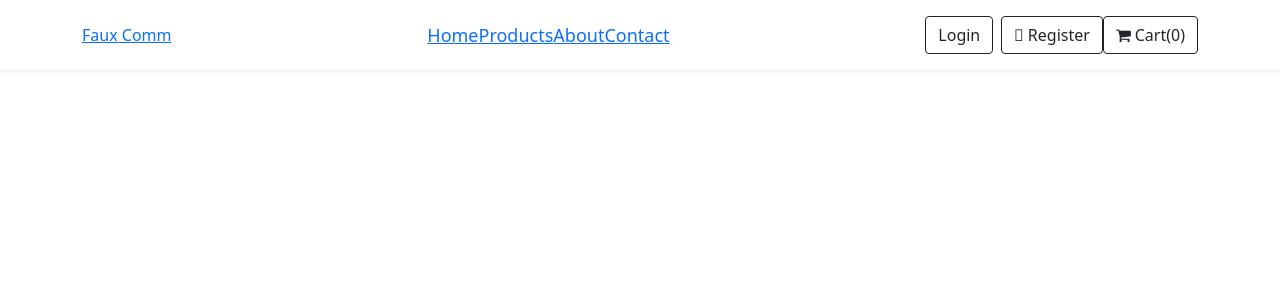
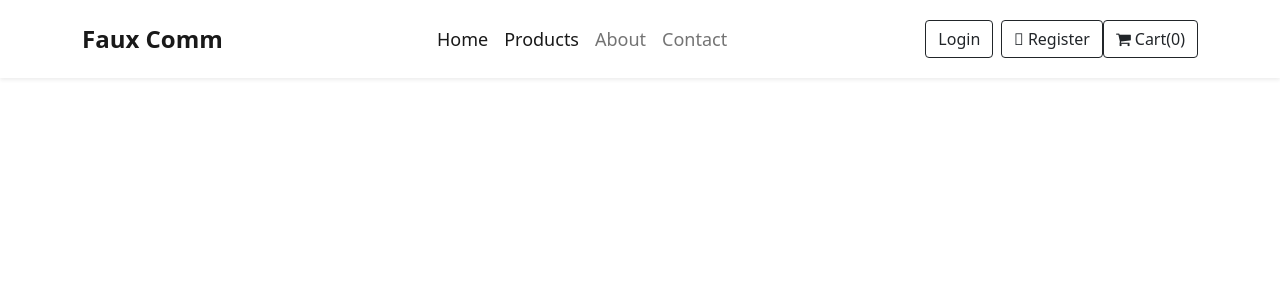
Before and after one commit to kellykaufman/faux-comm, a React (Create React App) app: page /products in a window 1280 px wide. Shown: the top 300 px of the page. Built offline with nearby package versions, Linux system fonts and the light colour scheme.

Commit message:
Adds BrowserRouter

```diff
--- a/src/App.js
+++ b/src/App.js
@@ -1,19 +1,10 @@
 import "./App.css";
-import Navbar from "./components/Navbar";
-import Home from "./components/Home";
-import { Routes, Route } from "react-router-dom";
-import Products from "./components/Products";
-import { Product } from "./components/Product";
+import { Outlet } from "react-router-dom";
 
 function App() {
   return (
     <>
-      <Navbar />
-      <Routes>
-        <Route exact path="/" element={Home} />
-        <Route exact path="/products " element={Products} />
-        <Route exact path="/products/:id " element={Product} />
-      </Routes>
+      <Outlet />
     </>
   );
 }
--- a/src/components/Home.jsx
+++ b/src/components/Home.jsx
@@ -7,7 +7,7 @@ export default function Home() {
   return (
     <div className="hero">
 <div className="card bg-dark text-white border-0">
-  <img src={backgroundPhoto} class="card-img" alt="Background" height= "550px"/>
+  <img src={backgroundPhoto} className="card-img" alt="Background" height= "550px"/>
   <div className="card-img-overlay d-flex flex-column justify-content-center">
     <div className="container">
     <h5 className="card-title display-3 fw-bolder mb-0">NEW SEASON ARRIVALS</h5>
--- a/src/components/Navbar.jsx
+++ b/src/components/Navbar.jsx
@@ -1,36 +1,36 @@
 import React from 'react';
 import { NavLink } from 'react-router-dom';
 
-export default function  () {
+export default function Navbar () {
   return (
 
-    <div><nav class="navbar navbar-expand-lg navbar-light bg-light bg-white py-3 shadow-sm">
-    <div class="container">
-      <NavLink class="navbar-brand fw-bold fs-4" to="">Faux Comm</NavLink>
+    <div><nav className="navbar navbar-expand-lg navbar-light bg-light bg-white py-3 shadow-sm">
+    <div className="container">
+      <NavLink className="navbar-brand fw-bold fs-4" to="">Faux Comm</NavLink>
       <button
-      class="navbar-toggler"
+      className="navbar-toggler"
       type="button"
       data-bs-toggle="collapse"
       data-bs-target="#navbarSupportedContent"
       aria-controls="navbarSupportedContent"
       aria-expanded="false"
        aria-label="Toggle navigation">
-        <span class="navbar-toggler-icon"></span>
+        <span className="navbar-toggler-icon"></span>
       </button>
-      <div class="collapse navbar-collapse" id="navbarSupportedContent">
-        <ul class="navbar-nav mx-auto mb-2 mb-lg-0">
+      <div className="collapse navbar-collapse" id="navbarSupportedContent">
+        <ul className="navbar-nav mx-auto mb-2 mb-lg-0">
 
-        <li class="nav-item">
-            <NavLink class="nav-link active" aria-current="page" to="/">Home</NavLink>
+        <li className="nav-item">
+            <NavLink className="nav-link active" aria-current="page" to="/">Home</NavLink>
           </li>
-        <li class="nav-item">
-            <NavLink class="nav-link" to="/products">Products</NavLink>
+        <li className="nav-item">
+            <NavLink className="nav-link" to="/products">Products</NavLink>
           </li>
-        <li class="nav-item">
-            <NavLink class="nav-link" to="/about">About</NavLink>
+        <li className="nav-item">
+            <NavLink className="nav-link" to="/about">About</NavLink>
           </li>
-          <li class="nav-item">
-            <NavLink class="nav-link" to="/contact">Contact</NavLink>
+          <li className="nav-item">
+            <NavLink className="nav-link" to="/contact">Contact</NavLink>
           </li>
         </ul>
      <div className="buttons">
--- a/src/components/Product.jsx
+++ b/src/components/Product.jsx
@@ -17,21 +17,21 @@ export const Product = () => {
       setLoading(false);
     }
     getProduct();
-  }, [input]);
+  }, [id]);
 
 
 
 const Loading = () => {
   return (
     <>
-    <div className="col-md-6">
+    <div className="col-md-6" style={{lineHeight: 2}}>
       <Skeleton height={50} width={300}/>
       <Skeleton height={75}/>
       <Skeleton height={25} width={150}/>
       <Skeleton height={50}/>
       <Skeleton height={150}/>
       <Skeleton height={50} width={100}/>
-      <Skeleton height={50} width={100} style={{marginLeft}}/>
+      <Skeleton height={50} width={100} style={{marginLeft:6}}/>
     </div>
     </>
   )
--- a/src/components/Products.jsx
+++ b/src/components/Products.jsx
@@ -61,7 +61,7 @@ const ShowProducts = () => {
     <button className="btn btn-outline-dark me-2" onClick={() => setFilter(data)}>All</button>
     <button className="btn btn-outline-dark me-2"onClick={() => filterProduct("men's clothing")}>Men's Clothing</button>
     <button className="btn btn-outline-dark me-2" onClick={() => filterProduct("women's clothing")}>Women's Clothing</button>
-    <button className="btn btn-outline-dark me-2"onClick={() => filterProduct("jewelry")}>Jewelry</button>
+    <button className="btn btn-outline-dark me-2"onClick={() => filterProduct("jewelery")}>Jewelry</button>
     <button className="btn btn-outline-dark me-2"onClick={() => filterProduct("electronics")}>Electronics</button>
   </div>
   {filter.map((product) =>{
--- a/src/index.js
+++ b/src/index.js
@@ -6,12 +6,22 @@ import reportWebVitals from "./reportWebVitals";
 import "../node_modules/bootstrap/dist/css/bootstrap.min.css";
 import "../node_modules/font-awesome/css/font-awesome.min.css";
 import { BrowserRouter } from "react-router-dom";
+import { Routes, Route } from "react-router-dom";
+import Products from "./components/Products";
+import { Product } from "./components/Product";
+import Home from "./components/Home";
+import Navbar from "./components/Navbar";
 
 const root = ReactDOM.createRoot(document.getElementById("root"));
 root.render(
   <React.StrictMode>
     <BrowserRouter>
-      <App />
+      <Navbar />
+      <Routes>
+        <Route exact path="/" element={<Home />} />
+        <Route exact path="/products " element={<Products />} />
+        <Route exact path="/products/:id " element={<Product />} />
+      </Routes>
     </BrowserRouter>
   </React.StrictMode>
 );
```
